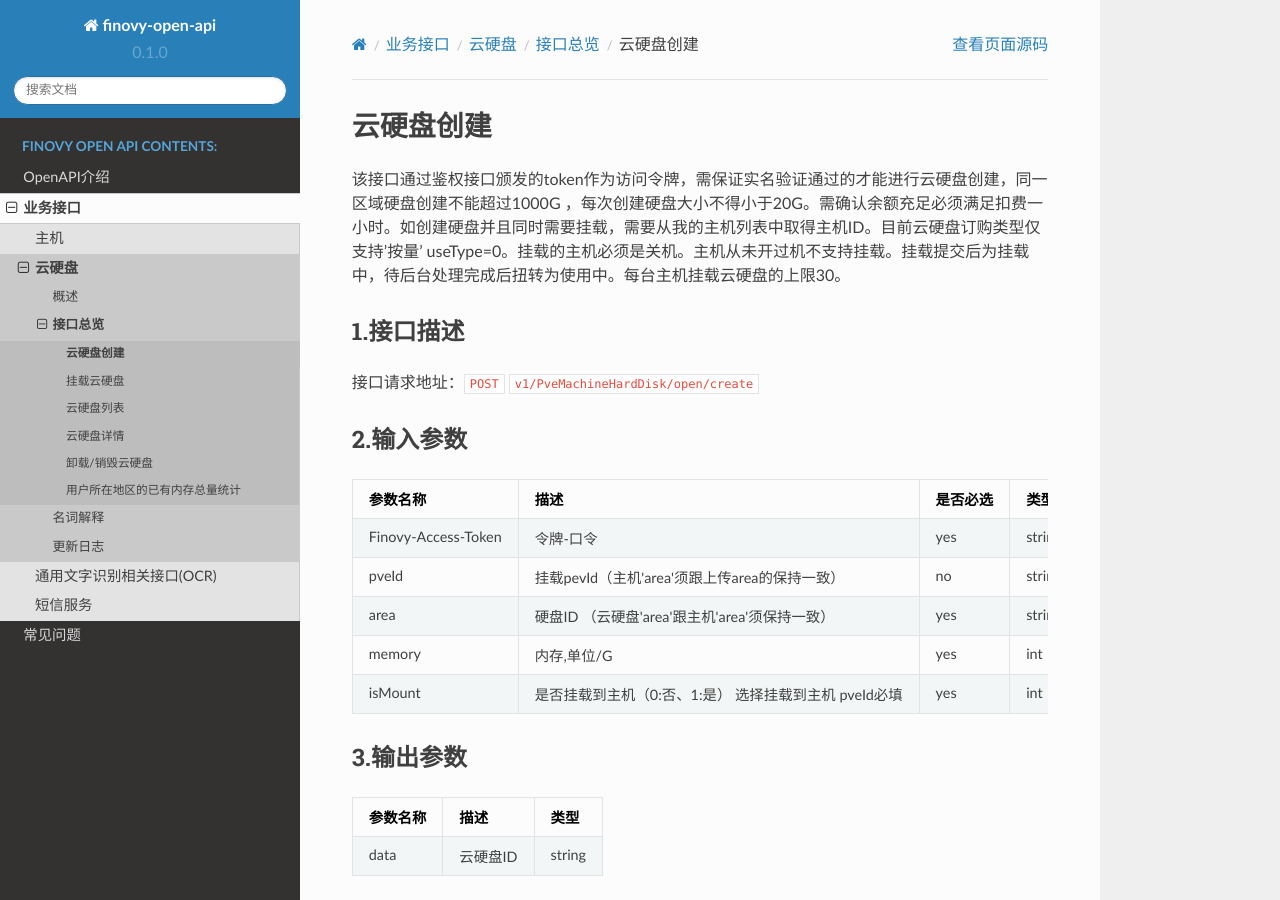
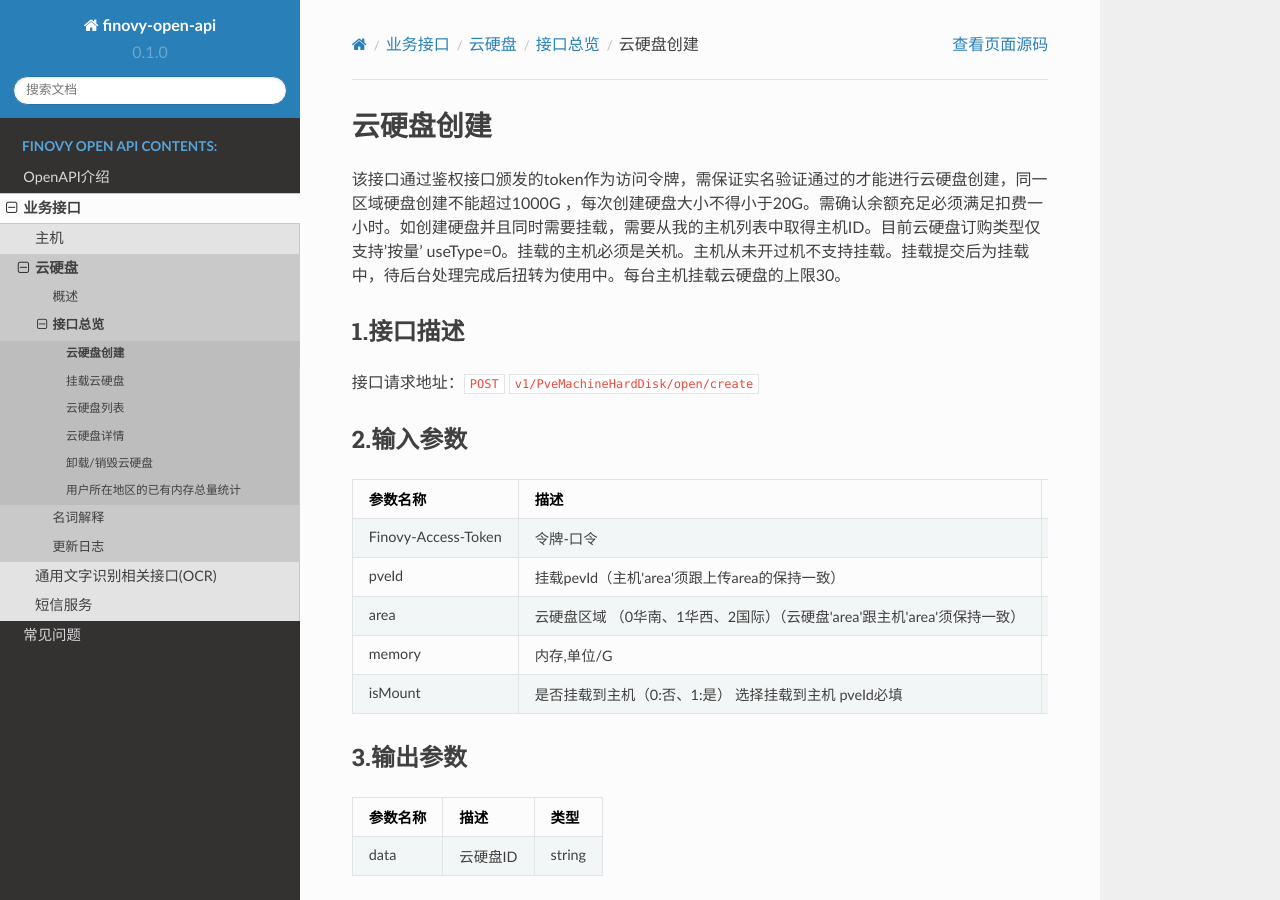
Before and after one commit to finovy/open-api, a Sphinx documentation site: the page built from docs/source/api/pveharddiskapioverview/1.create.md, in a window 1280 px wide and 900 px high. Built offline with Sphinx 7.4.7 and the Read the Docs theme 2.0.0, drawn with Linux system fonts in a browser that asks for light colours.

Commit message:
fix: 云硬盘init

```diff
--- a/docs/source/api/pveharddiskapioverview/1.create.md
+++ b/docs/source/api/pveharddiskapioverview/1.create.md
@@ -10,13 +10,13 @@ useType=0。挂载的主机必须是关机。主机从未开过机不支持挂
 
 ### 2.输入参数
 
-| 参数名称                | 描述                               | 是否必选 | 类型     | Location |
-|---------------------|----------------------------------|------|--------|----------|
-| Finovy-Access-Token | 令牌-口令                            | yes  | string | header   |
-| pveId               | 挂载pevId（主机'area'须跟上传area的保持一致）   | no   | string | body     |
-| area                | 硬盘ID （云硬盘'area'跟主机'area'须保持一致）   | yes  | string | body     |
-| memory              | 内存,单位/G                          | yes  | int    | body     |
-| isMount             | 是否挂载到主机（0:否、1:是） 选择挂载到主机 pveId必填 | yes  | int    | body     |
+| 参数名称                | 描述                                          | 是否必选 | 类型     | Location |
+|---------------------|---------------------------------------------|------|--------|----------|
+| Finovy-Access-Token | 令牌-口令                                       | yes  | string | header   |
+| pveId               | 挂载pevId（主机'area'须跟上传area的保持一致）              | no   | string | body     |
+| area                | 云硬盘区域 （0华南、1华西、2国际）（云硬盘'area'跟主机'area'须保持一致） | yes  | string | body     |
+| memory              | 内存,单位/G                                     | yes  | int    | body     |
+| isMount             | 是否挂载到主机（0:否、1:是） 选择挂载到主机 pveId必填            | yes  | int    | body     |
 
 ### 3.输出参数
 
```
Also changed, not shown: docs/source/api/pveharddiskapi/1.overview.md (+2 -2 lines), docs/source/api/pveharddiskapioverview/6.count.md (+1 -1 lines).
